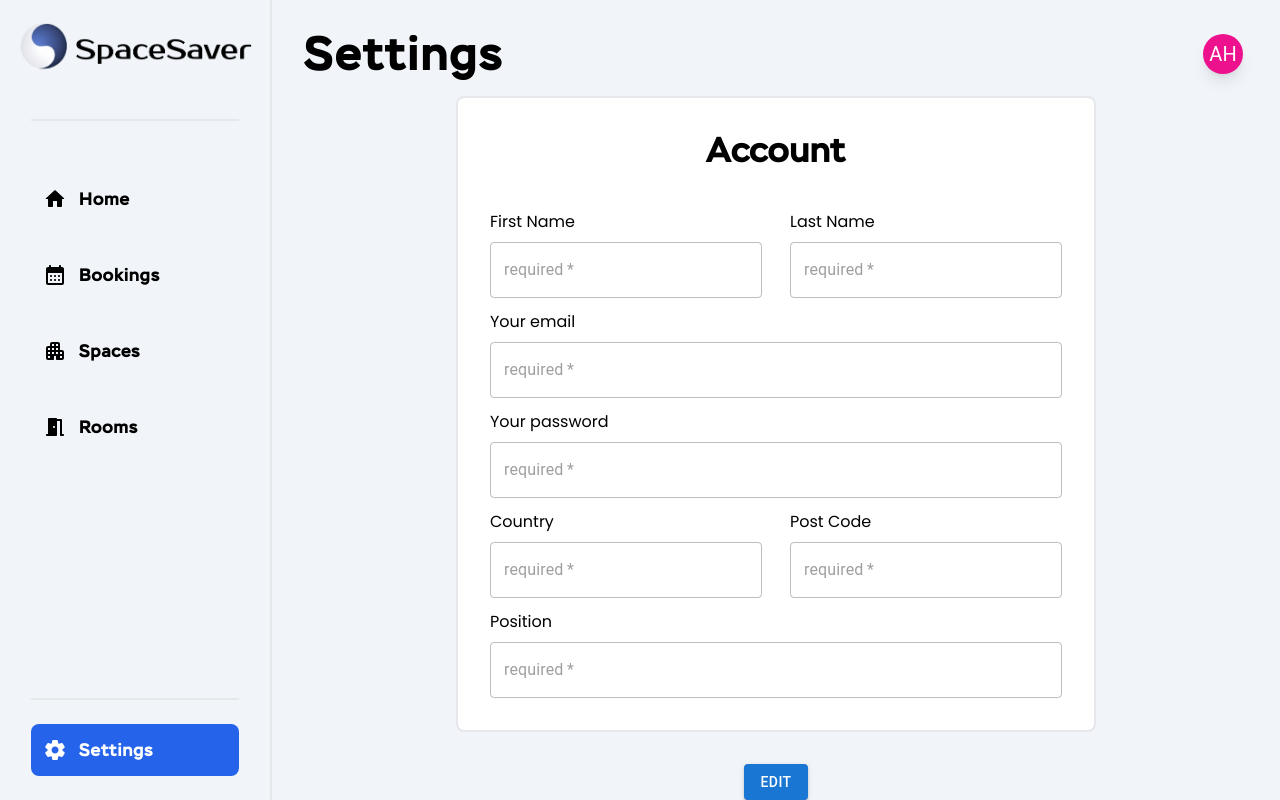
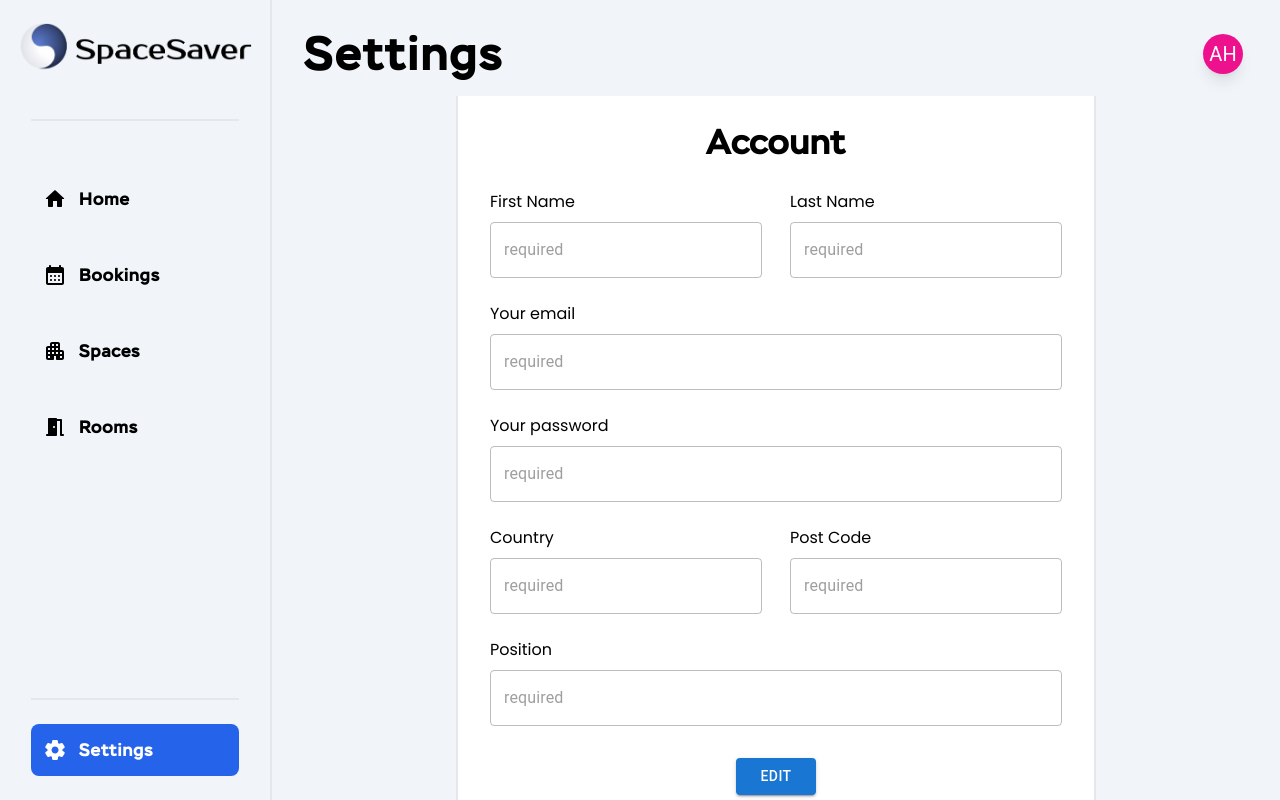
Before and after one commit to Space-Saver-Bookings/space-saver-client, a React (Vite) app: page /settings in a window 1280 px wide. Built offline with nearby package versions, Linux system fonts and the light colour scheme.

Commit message:
feat: updated settings form

```diff
--- a/src/components/modal/AddNewRoomModalContent.jsx
+++ b/src/components/modal/AddNewRoomModalContent.jsx
@@ -30,7 +30,8 @@ function AddNewRoomModalContent({heading}) {
 
     // TODO: when jwt is sorted
     try {
-      const res = await api.post(`/spaces`, data);
+      // TODO: the space id is required in the request body
+      const res = await api.post(`/rooms`, data);
       console.log(res);
     } catch (err) {
       if (err.response) {
--- a/src/features/settings/SettingsForm.jsx
+++ b/src/features/settings/SettingsForm.jsx
@@ -1,42 +1,104 @@
 import PropTypes from 'prop-types';
-import {TextField} from '@mui/material';
+import {Button, TextField} from '@mui/material';
+import {Controller, useForm} from 'react-hook-form';
+import useModal from '../../contexts/useModal';
 
-function SettingsForm({isDisabled}) {
+function SettingsForm({isDisabled, onToggle, isToggle}) {
+  const {handleOpen} = useModal();
+  const {
+    control,
+    handleSubmit,
+    // reset,
+    formState: {errors},
+  } = useForm();
+
+  // const handleReset = () => {
+  //   reset({
+  //     roomName: '',
+  //     capacity: '',
+  //     description: '',
+  //   });
+  // };
+
+  const onSubmit = (data) => {
+    console.log('Submitted');
+    console.log(data);
+  };
+
   // TODO: react hook form needs to be implemented
   return (
-    <section className="flex h-[40rem] w-[40rem] flex-col rounded-lg border-2 bg-white p-8 gap-5">
-      <h3 className='self-center font-coplette text-4xl'>Account</h3>
+    <section className="flex h-[45rem] w-[40rem] flex-col gap-2 rounded-lg border-2 bg-white p-8">
+      <h3 className="self-center font-coplette text-4xl">Account</h3>
+      <form
+        onSubmit={handleSubmit(onSubmit)}
+        // onReset={handleReset}
+        className="flex flex-col gap-8"
+      >
         <div className="flex justify-between">
-        <div className=" mt-5 flex h-20 w-[17rem] flex-col gap-2">
-          <label htmlFor="">First Name</label>
+          <Controller
+            name="firstName"
+            control={control}
+            defaultValue=""
+            rules={{required: 'First name is required'}}
+            render={({field}) => (
+              <div className="mt-5 flex h-20 w-[17rem] flex-col gap-2">
+                <label htmlFor="first-name">First Name</label>
                 <TextField
-            required
-            id="outlined-basic"
+                  {...field}
+                  error={!!errors.firstName}
+                  helperText={errors.firstName?.message}
+                  id="first-name"
                   label="required"
                   variant="outlined"
                   fullWidth
                   disabled={isDisabled}
                 />
               </div>
+            )}
+          />
 
-        <div className=" mt-5 flex h-20 w-[17rem] flex-col gap-2">
-          <label htmlFor="">Last Name</label>
+          <Controller
+            name="lastName"
+            control={control}
+            defaultValue=""
+            rules={{required: 'Last name is required'}}
+            render={({field}) => (
+              <div className="mt-5 flex h-20 w-[17rem] flex-col gap-2">
+                <label htmlFor="last-name">Last Name</label>
                 <TextField
-            required
-            id="outlined-basic"
+                  {...field}
+                  error={!!errors.lastName}
+                  helperText={errors.lastName?.message}
+                  id="last-name"
                   label="required"
                   variant="outlined"
                   disabled={isDisabled}
                   fullWidth
                 />
               </div>
+            )}
+          />
         </div>
 
-      <div className=" flex h-20 flex-col gap-2">
-        <label htmlFor="">Your email</label>
+        <Controller
+          name="email"
+          control={control}
+          defaultValue=""
+          rules={{
+            required: 'Email is required',
+            pattern: {
+              value: /^[A-Z0-9._%+-]+@[A-Z0-9.-]+\.[A-Z]{2,}$/i,
+              message: 'Invalid email address',
+            },
+          }}
+          render={({field}) => (
+            <div className="flex h-20 flex-col gap-2">
+              <label htmlFor="email">Your email</label>
               <TextField
-          required
-          id="outlined-basic"
+                {...field}
+                error={!!errors.email}
+                helperText={errors.email?.message}
+                id="email"
                 label="required"
                 variant="outlined"
                 disabled={isDisabled}
@@ -44,12 +106,24 @@ function SettingsForm({isDisabled}) {
                 sx={{mb: '0.5rem'}}
               />
             </div>
+          )}
+        />
 
-      <div className=" flex h-20 flex-col gap-2">
-        <label htmlFor="">Your password</label>
+        <Controller
+          name="password"
+          control={control}
+          defaultValue=""
+          rules={{
+            required: 'Password is required',
+          }}
+          render={({field}) => (
+            <div className="flex h-20 flex-col gap-2">
+              <label htmlFor="password">Your password</label>
               <TextField
-          required
-          id="outlined-basic"
+                {...field}
+                error={!!errors.password}
+                helperText={errors.password?.message}
+                id="password"
                 label="required"
                 variant="outlined"
                 disabled={isDisabled}
@@ -57,38 +131,74 @@ function SettingsForm({isDisabled}) {
                 sx={{mb: '0.5rem'}}
               />
             </div>
+          )}
+        />
 
         <div className="flex justify-between">
-        <div className=" flex h-20 w-[17rem] flex-col gap-2">
-          <label htmlFor="">Country</label>
+          <Controller
+            name="country"
+            control={control}
+            defaultValue=""
+            rules={{
+              required: 'Country is required',
+            }}
+            render={({field}) => (
+              <div className="flex h-20 w-[17rem] flex-col gap-2">
+                <label htmlFor="country">Country</label>
                 <TextField
-            required
-            id="outlined-basic"
+                  {...field}
+                  error={!!errors.country}
+                  helperText={errors.country?.message}
+                  id="country"
                   label="required"
                   variant="outlined"
                   disabled={isDisabled}
                   fullWidth
                 />
               </div>
+            )}
+          />
 
+          <Controller
+            name="postcode"
+            control={control}
+            defaultValue=""
+            rules={{
+              required: 'Postcode is required',
+            }}
+            render={({field}) => (
               <div className=" flex h-20 w-[17rem] flex-col gap-2">
-          <label htmlFor="">Post Code</label>
+                <label htmlFor="postcode">Post Code</label>
                 <TextField
-            required
-            id="outlined-basic"
+                  {...field}
+                  error={!!errors.postcode}
+                  helperText={errors.postcode?.message}
+                  id="postcode"
                   label="required"
                   variant="outlined"
                   disabled={isDisabled}
                   fullWidth
                 />
               </div>
+            )}
+          />
         </div>
 
+        <Controller
+          name="position"
+          control={control}
+          defaultValue=""
+          rules={{
+            required: 'Position is required',
+          }}
+          render={({field}) => (
             <div className="mb-2 flex h-20 flex-col gap-2">
-        <label htmlFor="">Position</label>
+              <label htmlFor="position">Position</label>
               <TextField
-          required
-          id="outlined-basic"
+                {...field}
+                error={!!errors.position}
+                helperText={errors.position?.message}
+                id="position"
                 label="required"
                 variant="outlined"
                 disabled={isDisabled}
@@ -96,12 +206,39 @@ function SettingsForm({isDisabled}) {
                 sx={{mb: '0.5rem'}}
               />
             </div>
+          )}
+        />
+
+        {isToggle ? (
+          <div className="flex gap-8 self-center">
+            <Button variant="contained" color="error" onClick={handleOpen}>
+              Delete Account
+            </Button>
+            <Button variant="outlined" color="error" onClick={onToggle}>
+              Cancel
+            </Button>
+            <Button variant="contained" type="submit">
+              Confirm
+            </Button>
+          </div>
+        ) : (
+          <Button
+            variant="contained"
+            className="w-20 self-center"
+            onClick={onToggle}
+          >
+            Edit
+          </Button>
+        )}
+      </form>
     </section>
   );
 }
 
 SettingsForm.propTypes = {
   isDisabled: PropTypes.bool,
+  onToggle: PropTypes.func,
+  isToggle: PropTypes.bool,
 };
 
 export default SettingsForm;
--- /dev/null
+++ b/src/features/settings/settingsFormStore.js
@@ -0,0 +1,32 @@
+import {create} from 'zustand';
+// import api from '../../services/api';
+// import toast from 'react-hot-toast';
+
+const useSettingsFormStore = create(() => ({
+  onSubmit: (data) => {
+    console.log('Submitted!');
+    console.log(data);
+    // console.log(typeof data);
+    // const userId = 1;
+    // try {
+    //   const {data: userData} = await api.put(`/users/${userId}`, data);
+    //   console.log('Update successful');
+    //   console.log(userData);
+    //   console.log('default headers:', api.defaults.headers);
+    // } catch (err) {
+    //   if (err.response) {
+    //     console.error('Login error:', err.response || err);
+
+    //     if (err.response.status === 500) {
+    //       toast.error(
+    //         'An error occurred on the server. Please try again later.'
+    //       );
+    //     } else {
+    //       toast.error('Failed to login: ' + err.response.data.message);
+    //     }
+    //   }
+    // }
+  },
+}));
+
+export default useSettingsFormStore;
--- a/src/hooks/useAuthToken.js
+++ b/src/hooks/useAuthToken.js
@@ -4,7 +4,7 @@ import {setAuthToken} from '../services/api';
 const useAuthToken = () => {
   useEffect(() => {
     const token = localStorage.getItem('token');
-    console.log('useAuthToken effect running with token:', token);
+    // console.log('useAuthToken effect running with token:', token);
     setAuthToken(token);
   }, []);
 };
--- a/src/pages/LogIn.jsx
+++ b/src/pages/LogIn.jsx
@@ -24,9 +24,9 @@ function LogIn() {
         data: {jwt},
       } = await api.post('/users/login', data);
       console.log('Login successful');
-      console.log(jwt);
+      // console.log(jwt);
       login(jwt);
-      console.log('default headers:', api.defaults.headers);
+      // console.log('default headers:', api.defaults.headers);
       navigate('/');
     } catch (err) {
       if (err.response) {
@@ -114,7 +114,6 @@ function LogIn() {
           />
 
           <div className="mb-4">
-            {/* TODO: Add logic for hitting login endpoint */}
             <Button variant="contained" size="large" type="submit">
               Sign in to account
             </Button>
--- a/src/pages/Settings.jsx
+++ b/src/pages/Settings.jsx
@@ -1,4 +1,4 @@
-import {Button, Modal} from '@mui/material';
+import {Modal} from '@mui/material';
 import SettingsForm from '../features/settings/SettingsForm';
 import {useState} from 'react';
 import ConfirmModal from '../components/modal/ConfirmModal';
@@ -6,7 +6,7 @@ import ModalBox from '../components/modal/ModalBox';
 import useModal from '../contexts/useModal';
 
 function Settings() {
-  const {open, handleClose, handleOpen} = useModal();
+  const {open, handleClose} = useModal();
   const [toggle, setToggle] = useState(false);
 
   function handleToggle() {
@@ -20,26 +20,9 @@ function Settings() {
 
   return (
     <section className="flex h-full flex-col items-center justify-center gap-8">
-      <SettingsForm isDisabled={!toggle} />
+      <SettingsForm isDisabled={!toggle} onToggle={handleToggle} isToggle={toggle} />
 
-      {toggle ? (
-        <div className="flex gap-8">
-          <Button variant="contained" color="error" onClick={handleOpen}>
-            Delete Account
-          </Button>
-          <Button variant="outlined" color="error" onClick={handleToggle}>
-            Cancel
-          </Button>
-          {/* TODO: the handler will change for confiming settings */}
-          <Button variant="contained" onClick={handleToggle}>
-            Confirm
-          </Button>
-        </div>
-      ) : (
-        <Button variant="contained" onClick={handleToggle}>
-          Edit
-        </Button>
-      )}
+
 
       {open && (
         <Modal
@@ -49,7 +32,9 @@ function Settings() {
           aria-describedby="modal-modal-description"
         >
           <ModalBox
-            content={<ConfirmModal heading="Are you sure?" handleYes={handleYes} />}
+            content={
+              <ConfirmModal heading="Are you sure?" handleYes={handleYes} />
+            }
             height="h-auto"
             width="w-auto"
           />
```
Also changed, not shown: src/layout/AppLayout.jsx (+9 -9 lines). Lines whose indentation alone changed are shown as unchanged.
